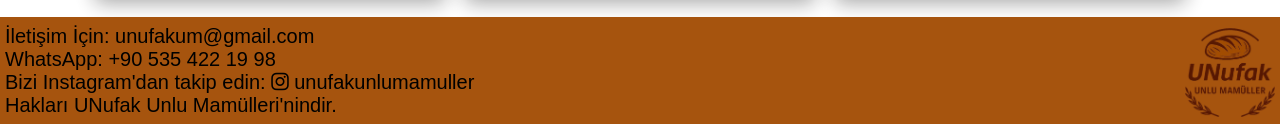
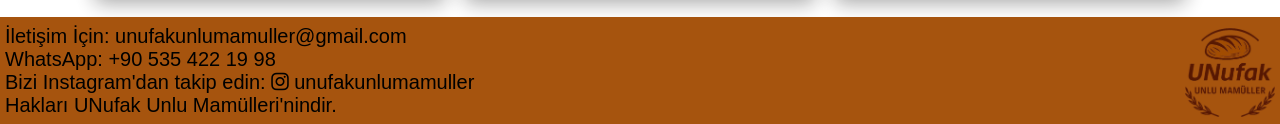
Before and after one commit to sagma42/unUfakUnlumamuller, a plain HTML site: page index.html in a window 1280 px wide. Shown: the part 963-1087 px from the top of the page. Drawn offline with Linux system fonts and the light colour scheme.

Commit message:
Update index.html

```diff
--- a/index.html
+++ b/index.html
@@ -77,7 +77,7 @@
 <div class="footerBG" style="background-color: black;">
   <div id="footer" class="footerdiv">
     <div class="footerDes">
-      İletişim İçin: unufakum@gmail.com
+      İletişim İçin: unufakunlumamuller@gmail.com
       <br>
       WhatsApp: <span class="telNoFooter" onclick="copyJS()" id="copyJS">+90 535 422 19 98</span>
       <br>
```
